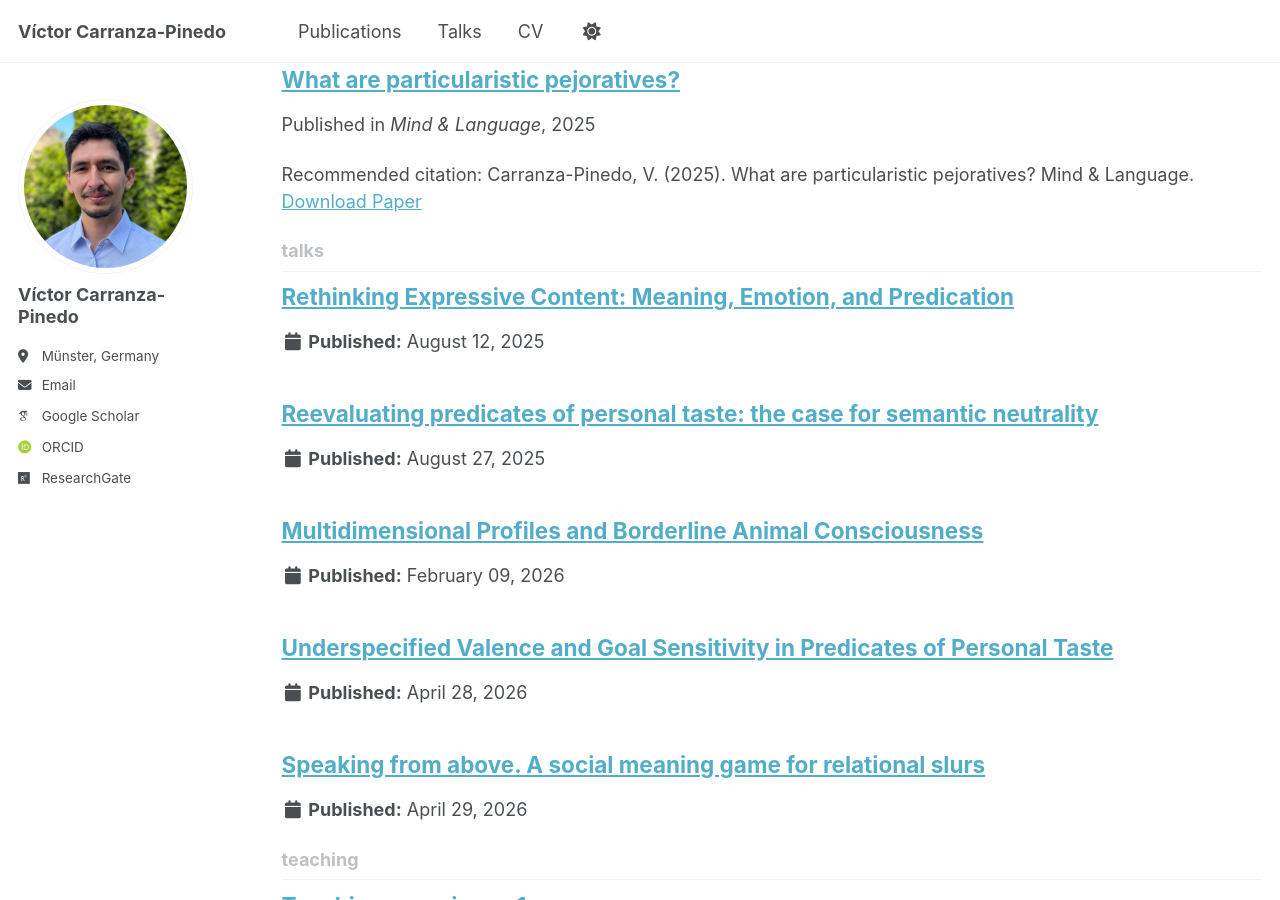
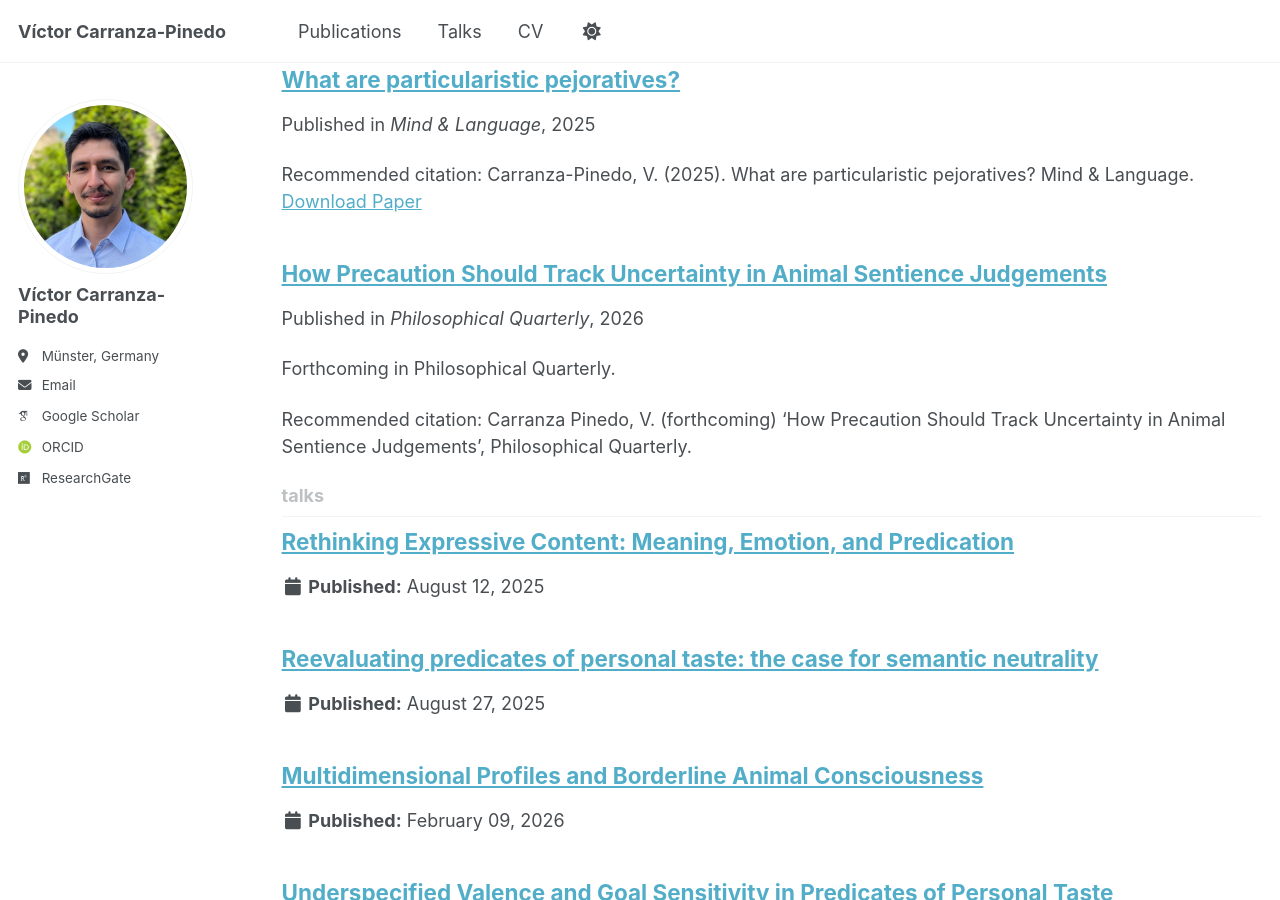
Before and after one commit to carranza-pinedo/carranza-pinedo.github.io, a Jekyll site: the page built from _pages/collection-archive.html, in a window 1280 px wide and 900 px high, scrolled down 1985 px. Built offline with Jekyll 4.4.1, drawn with Linux system fonts in a browser that asks for light colours; some web fonts are replaced; a script bundle is joined from its source files by our own code; library files that are not in the unit come from our copies; a file with an impossible date is left out.

Commit message:
Update 2026-precaution-uncertainty-animal-sentience.md

```diff
--- a/_publications/2026-precaution-uncertainty-animal-sentience.md
+++ b/_publications/2026-precaution-uncertainty-animal-sentience.md
@@ -4,7 +4,7 @@ collection: publications
 category: manuscripts
 permalink: /publication/2026-precaution-uncertainty-animal-sentience
 excerpt: "Forthcoming in Philosophical Quarterly."
-date: forthcoming
+date: 2026-06-04
 venue: "Philosophical Quarterly"
 paperurl:
 citation: "Carranza Pinedo, V. (forthcoming) ‘How Precaution Should Track Uncertainty in Animal Sentience Judgements’, Philosophical Quarterly."
```
